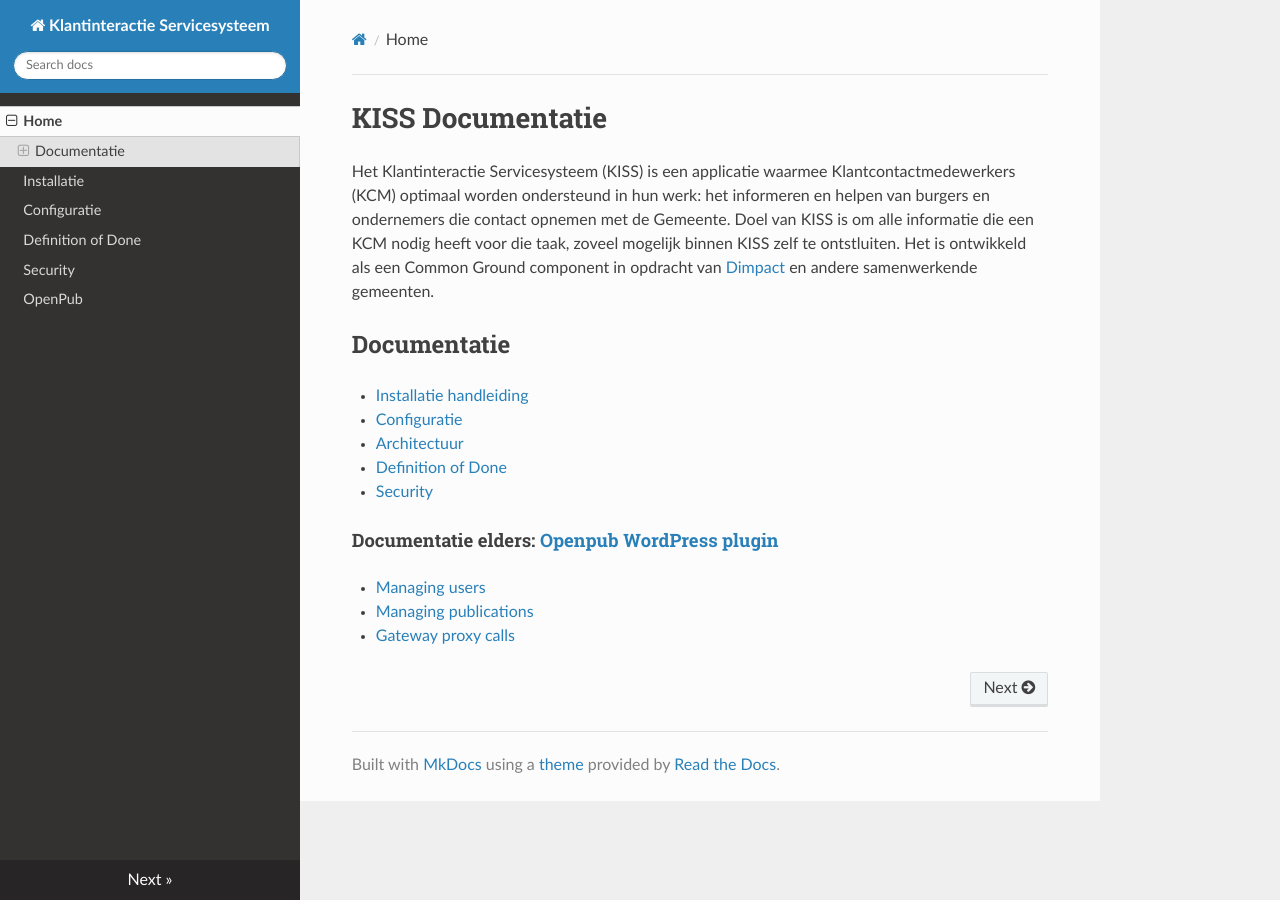
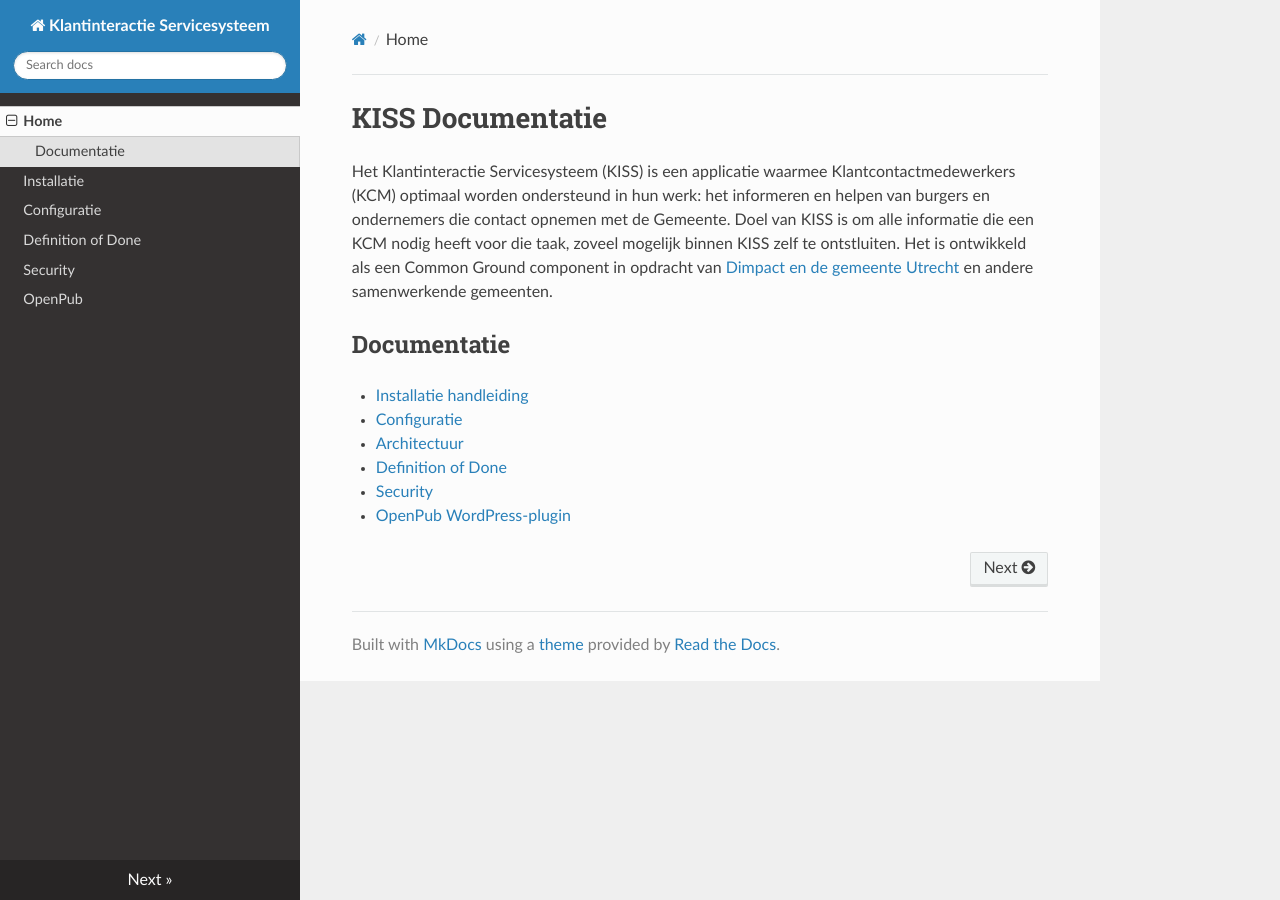
Before and after one commit to Klantinteractie-Servicesysteem/.github, an MkDocs documentation site: the page built from docs/index.md, in a window 1280 px wide. Built offline with MkDocs 1.6.1, drawn with Linux system fonts in a browser that asks for light colours; nearby versions of some CDN libraries.

Commit message:
Update index.md
Indeling aangepast, nu de documentatie over de WordPress plugin hier in de docs staat

```diff
--- a/docs/index.md
+++ b/docs/index.md
@@ -1,5 +1,5 @@
 # KISS Documentatie
- Het Klantinteractie Servicesysteem (KISS) is  een applicatie waarmee Klantcontactmedewerkers (KCM) optimaal worden ondersteund in hun werk: het informeren en helpen van burgers en ondernemers die contact opnemen met de Gemeente. Doel van KISS is om alle informatie die een KCM nodig heeft voor die taak, zoveel mogelijk binnen KISS zelf te ontstluiten. Het is ontwikkeld als een Common Ground component in opdracht van [Dimpact](https://www.dimpact.nl/klantinteractie-servicesysteem) en andere samenwerkende gemeenten.
+ Het Klantinteractie Servicesysteem (KISS) is  een applicatie waarmee Klantcontactmedewerkers (KCM) optimaal worden ondersteund in hun werk: het informeren en helpen van burgers en ondernemers die contact opnemen met de Gemeente. Doel van KISS is om alle informatie die een KCM nodig heeft voor die taak, zoveel mogelijk binnen KISS zelf te ontstluiten. Het is ontwikkeld als een Common Ground component in opdracht van [Dimpact en de gemeente Utrecht](https://www.dimpact.nl/klantinteractie-servicesysteem) en andere samenwerkende gemeenten.
 
 ## Documentatie
 
@@ -8,8 +8,4 @@
 - [Architectuur](Architectuur.md)
 - [Definition of Done](DEFINITIONOFDONE.md)
 - [Security](SECURITY.md)
-
-#### Documentatie elders: [Openpub WordPress plugin](https://github.com/Klantinteractie-Servicesysteem/Openpub#readme)
-  - [Managing users](https://github.com/Klantinteractie-Servicesysteem/Openpub/blob/master/README.md#managing-users)
-  - [Managing publications](https://github.com/Klantinteractie-Servicesysteem/Openpub/blob/master/README.md#managing-publications)
-  - [Gateway proxy calls](https://github.com/Klantinteractie-Servicesysteem/Openpub/blob/master/README.md#proxy-communication-via-gateway)
+- [OpenPub WordPress-plugin](openpub.md)
```
